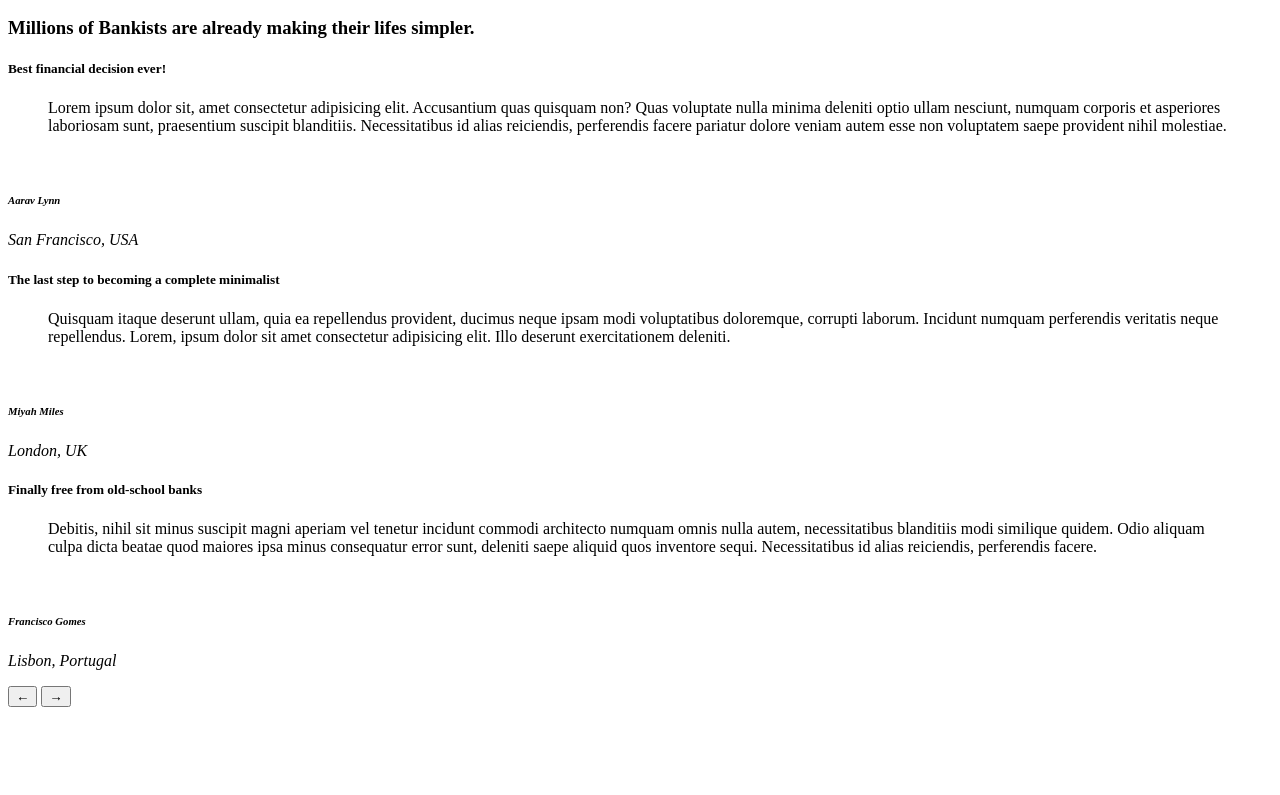
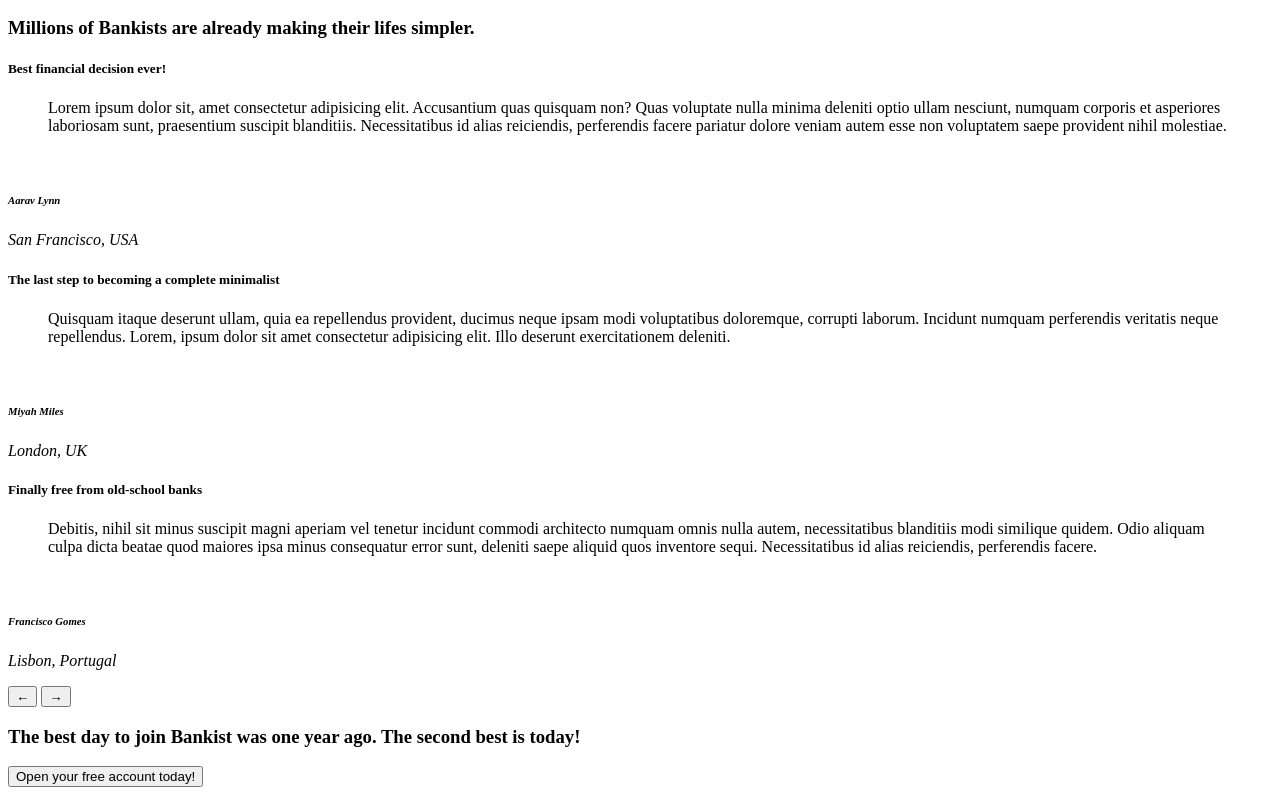
Before and after one commit to BrilliantPhoenix2024/Expert-JS-Journey, a plain HTML site: page Advanced_DOM/index.html in a window 1280 px wide. Shown: the part 2125-2920 px from the top of the page. Before the commit the page ends 2840 px from the top, so only its background shows below. Drawn offline with Linux system fonts and the light colour scheme.

Commit message:
Complete Section Sign Up

```diff
--- a/Advanced_DOM/index.html
+++ b/Advanced_DOM/index.html
@@ -202,7 +202,7 @@
     </section>
 
     <!-- Section 3 start -->
- <section class="section" id="section--3">
+    <section class="section" id="section--3">
       <div class="section__title section__title--testimonials">
         <h2 class="section__description">Not sure yet?</h2>
         <h3 class="section__header">
@@ -271,7 +271,7 @@
           </div>
         </div>
 
-         <!-- <div class="slide"><img src="img/img-1.jpg" alt="Photo 1" /></div>
+        <!-- <div class="slide"><img src="img/img-1.jpg" alt="Photo 1" /></div>
         <div class="slide"><img src="img/img-2.jpg" alt="Photo 2" /></div>
         <div class="slide"><img src="img/img-3.jpg" alt="Photo 3" /></div>
         <div class="slide"><img src="img/img-4.jpg" alt="Photo 4" /></div> -->
@@ -282,6 +282,17 @@
     </section>
 
     <!--  Section Sign Up  start -->
+    <section class="section section--sign-up">
+      <div class="section__title">
+        <h3 class="section__header">
+          The best day to join Bankist was one year ago. The second best is
+          today!
+        </h3>
+      </div>
+      <button class="btn btn--show-modal">Open your free account today!</button>
+    </section>
+
+    <!-- Start Footer -->
 
     <script src="script.js"></script>
   </body>
```
